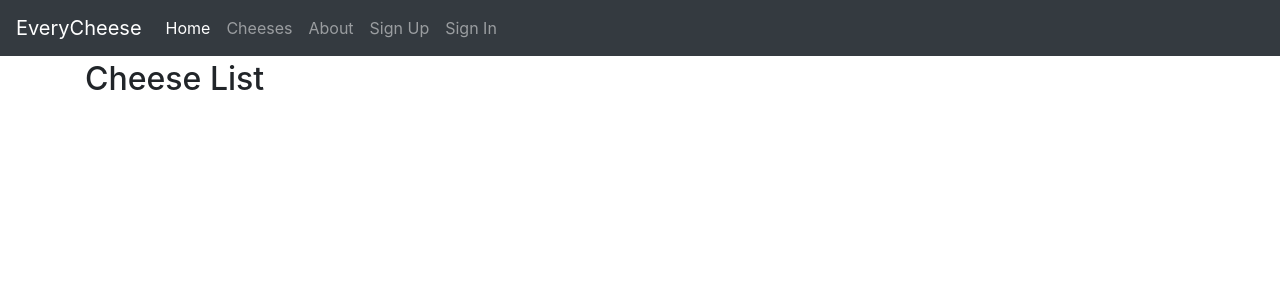
After one commit to Sohib/everycheese, a Django app: page /cheeses/ in a window 1280 px wide. The commit adds this page. Shown: the top 300 px of the page. Run offline with Django 3.2, Linux system fonts and the light colour scheme; data that the repository does not hold is empty; some libraries are stand-ins or nearby versions.

Commit message:
Add Cheese List View.

```diff
--- a/config/urls.py
+++ b/config/urls.py
@@ -6,26 +6,30 @@ from django.views.generic import TemplateView
 from django.views import defaults as default_views
 
 urlpatterns = [
-    path(
-        "",
-        TemplateView.as_view(template_name="pages/home.html"),
-        name="home",
-    ),
-    path(
-        "about/",
-        TemplateView.as_view(template_name="pages/about.html"),
-        name="about",
-    ),
-    # Django Admin, use {% url 'admin:index' %}
-    path(settings.ADMIN_URL, admin.site.urls),
-    # User management
-    path(
-        "users/",
-        include("everycheese.users.urls", namespace="users"),
-    ),
-    path("accounts/", include("allauth.urls")),
-    # Your stuff: custom urls includes go here
-] + static(settings.MEDIA_URL, document_root=settings.MEDIA_ROOT)
+                  path(
+                      "",
+                      TemplateView.as_view(template_name="pages/home.html"),
+                      name="home",
+                  ),
+                  path(
+                      "about/",
+                      TemplateView.as_view(template_name="pages/about.html"),
+                      name="about",
+                  ),
+                  # Django Admin, use {% url 'admin:index' %}
+                  path(settings.ADMIN_URL, admin.site.urls),
+                  # User management
+                  path(
+                      "users/",
+                      include("everycheese.users.urls", namespace="users"),
+                  ),
+                  path("accounts/", include("allauth.urls")),
+                  # Your stuff: custom urls includes go here
+                  path(
+                      'cheeses/',
+                      include('everycheese.cheeses.urls', namespace='cheeses'),
+                  ),
+              ] + static(settings.MEDIA_URL, document_root=settings.MEDIA_ROOT)
 
 if settings.DEBUG:
     # This allows the error pages to be debugged during development, just visit
@@ -52,5 +56,5 @@ if settings.DEBUG:
         import debug_toolbar
 
         urlpatterns = [
-            path("__debug__/", include(debug_toolbar.urls))
-        ] + urlpatterns
+                          path("__debug__/", include(debug_toolbar.urls))
+                      ] + urlpatterns
--- /dev/null
+++ b/everycheese/cheeses/urls.py
@@ -0,0 +1,12 @@
+from django.urls import path
+from . import views
+
+app_name = "cheeses"
+
+urlpatterns = [
+    path(
+        route='',
+        view=views.CheeseListView.as_view(),
+        name='list'
+    )
+]
--- a/everycheese/cheeses/views.py
+++ b/everycheese/cheeses/views.py
@@ -1,3 +1,10 @@
 from django.shortcuts import render
 
 # Create your views here.
+from django.views.generic import ListView
+
+from everycheese.cheeses.models import Cheese
+
+
+class CheeseListView(ListView):
+    model = Cheese
--- a/everycheese/templates/base.html
+++ b/everycheese/templates/base.html
@@ -41,6 +41,10 @@
             <li class="nav-item active">
               <a class="nav-link" href="{% url 'home' %}">Home <span class="sr-only">(current)</span></a>
             </li>
+            <li class="nav-item">
+              <a class="nav-link" href="{% url 'cheeses:list' %}">Cheeses</a>
+            </li>
+
             <li class="nav-item">
               <a class="nav-link" href="{% url 'about' %}">About</a>
             </li>
--- /dev/null
+++ b/everycheese/templates/cheeses/cheese_list.html
@@ -0,0 +1,13 @@
+{%  extends 'base.html' %}
+
+{% block title %} Cheese List {% endblock title %}
+
+{% block content %}
+  <h2>Cheese List</h2>
+
+  <ul>
+      {% for cheese in cheese_list %}
+        <li><a href="#TODO">{{ cheese.name }}</a></li>
+      {% endfor %}
+  </ul>
+{% endblock content %}
```
